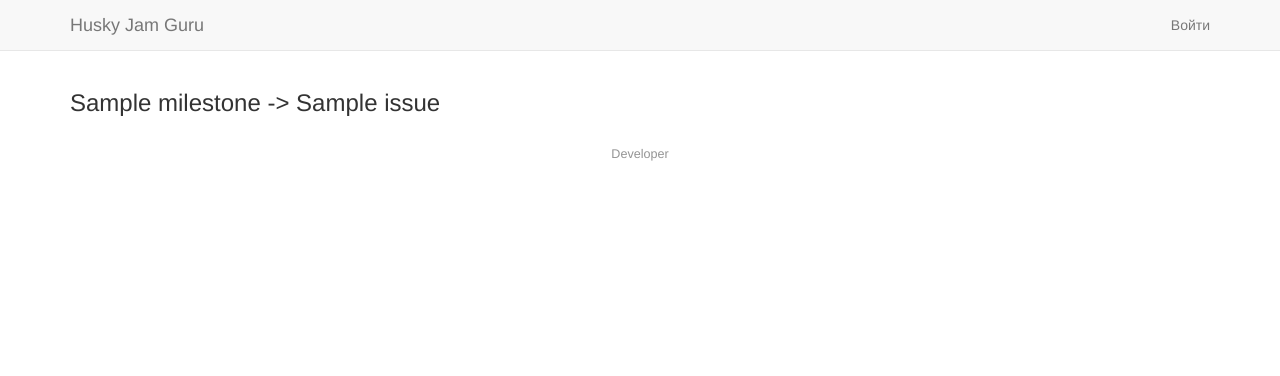
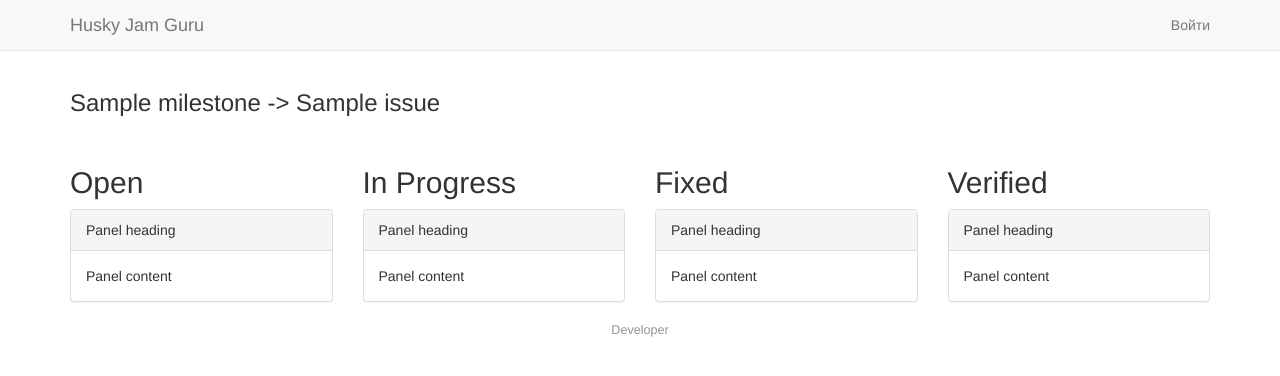
Before and after one commit to fedtf/guru, a Django app: template templates/HuskyJamGuru/dashboard.html in a window 1280 px wide. Shown: the top 376 px of the page. Run offline with Django 3.2, Linux system fonts and the light colour scheme; the template is opened without the code that fills it: most values are stand-ins (such as "Sample title", 1, 10 or a date in 2020); some libraries are stand-ins or nearby versions.

```diff
--- a/HuskyJamGuru/models.py
+++ b/HuskyJamGuru/models.py
@@ -9,3 +9,8 @@ class GitlabAuthorisation(models.Model):
     token = models.CharField(max_length=500)
     token_time = models.IntegerField(default=0)
     update_token = models.CharField(max_length=500)
+
+
+class Project(models.Model):
+    gitlab_id = models.IntegerField(unique=True, blank=None)
+    name = models.CharField(max_length=500, default="Can not load =(")
--- a/templates/HuskyJamGuru/dashboard.html
+++ b/templates/HuskyJamGuru/dashboard.html
@@ -4,4 +4,62 @@
     {% for issue in issues %}
         <h3>{{ issue.milestone.title }} -> {{ issue.title }}</h3><br>
     {% endfor %}
+
+    <div class="bs-docs-section">
+        <div class="row">
+          <div class="col-lg-3">
+            <h2>Open</h2>
+          </div>
+            <div class="col-lg-3">
+            <h2>In Progress</h2>
+          </div>
+            <div class="col-lg-3">
+            <h2>Fixed</h2>
+          </div>
+            <div class="col-lg-3">
+            <h2>Verified</h2>
+          </div>
+        </div>
+        <div class="row">
+          <div class="col-lg-3">
+            <div class="bs-component">
+              <div class="panel panel-default">
+                <div class="panel-heading">Panel heading</div>
+                <div class="panel-body">
+                  Panel content
+                </div>
+              </div>
+            <div style="display: none;" id="source-button" class="btn btn-primary btn-xs">&lt; &gt;</div></div>
+          </div>
+                      <div class="col-lg-3">
+            <div class="bs-component">
+              <div class="panel panel-default">
+                <div class="panel-heading">Panel heading</div>
+                <div class="panel-body">
+                  Panel content
+                </div>
+              </div>
+            <div style="display: none;" id="source-button" class="btn btn-primary btn-xs">&lt; &gt;</div></div>
+          </div>
+                      <div class="col-lg-3">
+            <div class="bs-component">
+              <div class="panel panel-default">
+                <div class="panel-heading">Panel heading</div>
+                <div class="panel-body">
+                  Panel content
+                </div>
+              </div>
+            <div style="display: none;" id="source-button" class="btn btn-primary btn-xs">&lt; &gt;</div></div>
+          </div>
+                      <div class="col-lg-3">
+            <div class="bs-component">
+              <div class="panel panel-default">
+                <div class="panel-heading">Panel heading</div>
+                <div class="panel-body">
+                  Panel content
+                </div>
+              </div>
+            <div style="display: none;" id="source-button" class="btn btn-primary btn-xs">&lt; &gt;</div></div>
+          </div>
+        </div>
 {% endblock %}
--- a/templates/base.html
+++ b/templates/base.html
@@ -12,9 +12,7 @@
     <meta name="author" content="">
 
     <title>Husky Jam Guru</title>
-    {% bootstrap_css %}
-
-
+    <link href="https://maxcdn.bootstrapcdn.com/bootswatch/3.3.5/darkly/bootstrap.min.css" rel="stylesheet">
     <!-- Custom styles for this template -->
     <link href={% static "main.css" %} rel="stylesheet">
 
```
Also changed, not shown: 2 other files.
